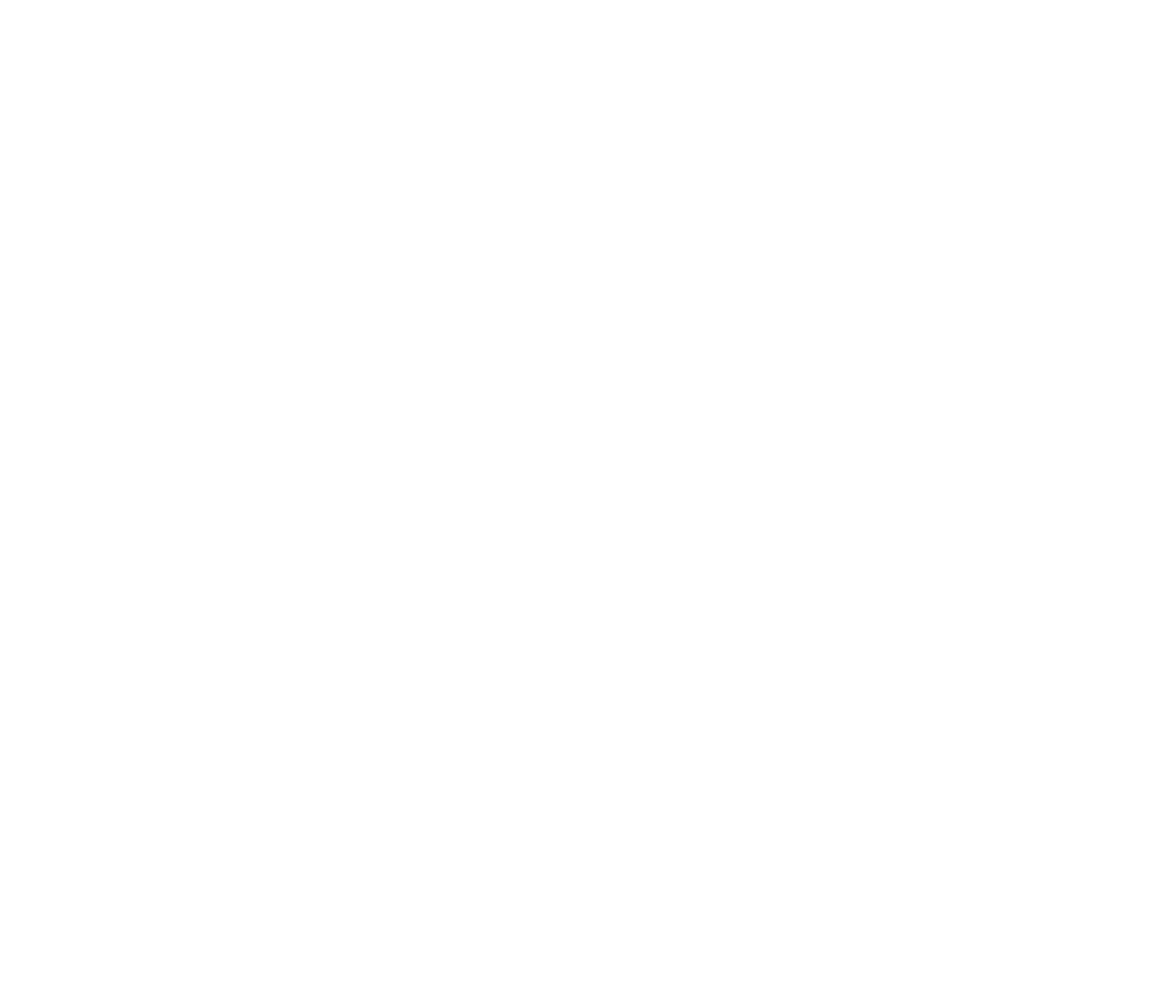
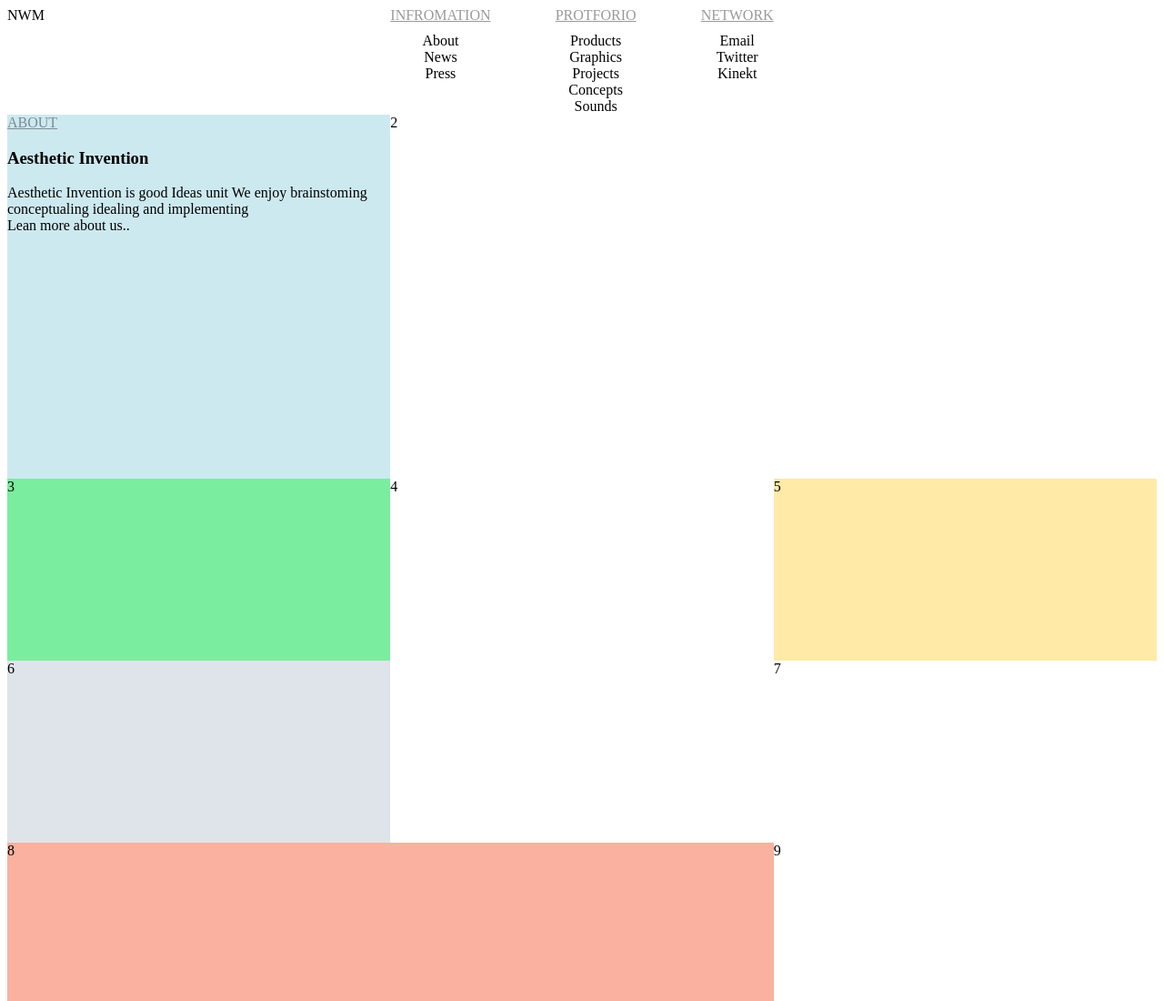
Before and after one commit to JungYOsup/css-practice-projects, a website: page index.html in a window 1280 px wide. Shown: the top 1100 px of the page at 91% size. Before the commit the page ends 800 px from the top, so only its background shows below. Drawn offline with Linux system fonts and the light colour scheme.

Commit message:
Project1
Project1 15%

```diff
--- /dev/null
+++ b/css/styles.css
@@ -0,0 +1,98 @@
+:root {
+  --skycolor: #cde9f0;
+  --greencolor: #7bed9f;
+  --yellowcolor: #ffeaa7;
+  --pinkcolor: #fab1a0;
+  --graycolor: #dfe4ea;
+}
+
+.threeGrid {
+  display: grid;
+  grid-template-columns: repeat(3, 1fr);
+}
+
+header .header_right {
+  display: flex;
+  justify-content: space-between;
+}
+.header_title span {
+  margin-bottom: 10px;
+  text-transform: uppercase;
+  text-decoration: underline;
+  display: block;
+  color: rgba(0, 0, 0, 0.4);
+}
+ul {
+  list-style: none;
+}
+ul,
+li {
+  margin: 0;
+  padding: 0;
+}
+li {
+  display: flex;
+  justify-content: center;
+}
+
+.tenGrid {
+  display: grid;
+  grid-template-columns: repeat(3, 1fr);
+  grid-auto-rows: 200px;
+}
+
+.tenGrid span {
+  text-transform: uppercase;
+  text-decoration: underline;
+  display: block;
+  color: rgba(0, 0, 0, 0.4);
+}
+
+.tenGrid div:first-child {
+  grid-row: 2 span;
+  background-color: var(--skycolor);
+}
+.tenGrid div:nth-child(2) {
+  grid-row: 1/3;
+  grid-column: 2/4;
+}
+.tenGrid div:nth-child(3) {
+  background-color: var(--greencolor);
+}
+.tenGrid div:nth-child(4) {
+  grid-row: 2 span;
+}
+.tenGrid div:nth-child(5) {
+  background-color: var(--yellowcolor);
+}
+.tenGrid div:nth-child(6) {
+  background-color: var(--graycolor);
+}
+.tenGrid div:nth-child(7) {
+}
+.tenGrid div:nth-child(8) {
+  grid-row: 2 span;
+  grid-column: 2 span;
+  background-color: var(--pinkcolor);
+}
+.tenGrid div:nth-child(9) {
+  grid-row: 2 span;
+}
+.tenGrid div:nth-child(10) {
+  grid-row: 2 span;
+  grid-column: 2 span;
+}
+.tenGrid div:nth-child(11) {
+}
+.tenGrid div:nth-child(12) {
+}
+
+.tenGrid div:nth-child(13) {
+  grid-row: 2 span;
+  grid-column: 2 span;
+  background-color: var(--greencolor);
+}
+.tenGrid div:nth-child(14) {
+}
+.tenGrid div:nth-child(15) {
+}
--- a/index.html
+++ b/index.html
@@ -1,13 +1,71 @@
 <!DOCTYPE html>
 <html lang="en">
-<head>
-    <meta charset="UTF-8">
-    <meta name="viewport" content="width=device-width, initial-scale=1.0">
-    <meta http-equiv="X-UA-Compatible" content="ie=edge">
-    <link rel="stylesheet" href="styles.css">
-    <title>Document</title>
-</head>
-<body>
+  <head>
+    <meta charset="UTF-8" />
+    <meta name="viewport" content="width=device-width, initial-scale=1.0" />
+    <meta http-equiv="X-UA-Compatible" content="ie=edge" />
+    <link rel="stylesheet" href="css/styles.css" />
+    <title>Project1</title>
+  </head>
+  <body>
+    <header class="header threeGrid">
+      <div class="header_left"><span>NWM</span></div>
+      <div class="header_right">
+        <div class="header_title">
+          <span>INFROMATION</span>
+          <ul>
+            <li>About</li>
+            <li>News</li>
+            <li>Press</li>
+          </ul>
+        </div>
+        <div class="header_title">
+          <span>PROTFORIO</span>
+          <ul>
+            <li>Products</li>
+            <li>Graphics</li>
+            <li>Projects</li>
+            <li>Concepts</li>
+            <li>Sounds</li>
+          </ul>
+        </div>
+        <div class="header_title">
+          <span>NETWORK</span>
 
-</body>
+          <ul>
+            <li>Email</li>
+            <li>Twitter</li>
+            <li>Kinekt</li>
+          </ul>
+        </div>
+      </div>
+    </header>
+
+    <section class="section tenGrid">
+      <div>
+        <span>About</span>
+        <h3>Aesthetic Invention</h3>
+        <section>
+          Aesthetic Invention is good Ideas unit We enjoy brainstoming
+          conceptualing idealing and implementing
+        </section>
+        <nav>Lean more about us..</nav>
+      </div>
+      <div>2</div>
+      <div>3</div>
+      <div>4</div>
+      <div>5</div>
+      <div>6</div>
+      <div>7</div>
+      <div>8</div>
+      <div>9</div>
+      <div>10</div>
+      <div>11</div>
+      <div>12</div>
+      <div>13</div>
+      <div>14</div>
+      <div>15</div>
+    </section>
+    <footer></footer>
+  </body>
 </html>
--- a/styles.css
+++ /dev/null
@@ -1,39 +0,0 @@
-@custom-media --viewport-medium (width <= 50rem);
-@custom-selector :--heading h1, h2, h3, h4, h5, h6;
-
-:root {
-  --fontSize: 1rem;
-  --mainColor: #12345678;
-  --secondaryColor: lab(32.5 38.5 -47.6 / 90%);
-}
-
-html {
-  overflow: hidden auto;
-}
-
-@media (--viewport-medium) {
-  body {
-    color: var(--mainColor);
-    font-family: system-ui;
-    font-size: var(--fontSize);
-    line-height: calc(var(--fontSize) * 1.5);
-    overflow-wrap: break-word;
-    padding-inline: calc(var(--fontSize) / 2 + 1px);
-  }
-}
-
-:--heading {
-  margin-block: 0;
-}
-
-.hero:matches(main, .main) {
-  background-image: image-set("img/background.jpg" 1x, "img/background-2x.jpg" 2x);
-}
-
-a {
-  color: rgb(0 0 100% / 90%);
-
-  &:hover {
-    color: rebeccapurple;
-  }
-}
```
Also changed, not shown: package.json (+5 -4 lines), 1 other file.
